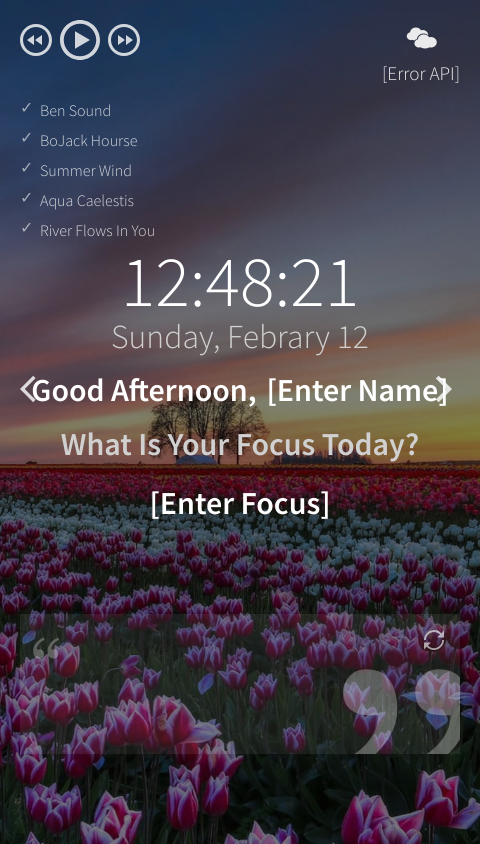
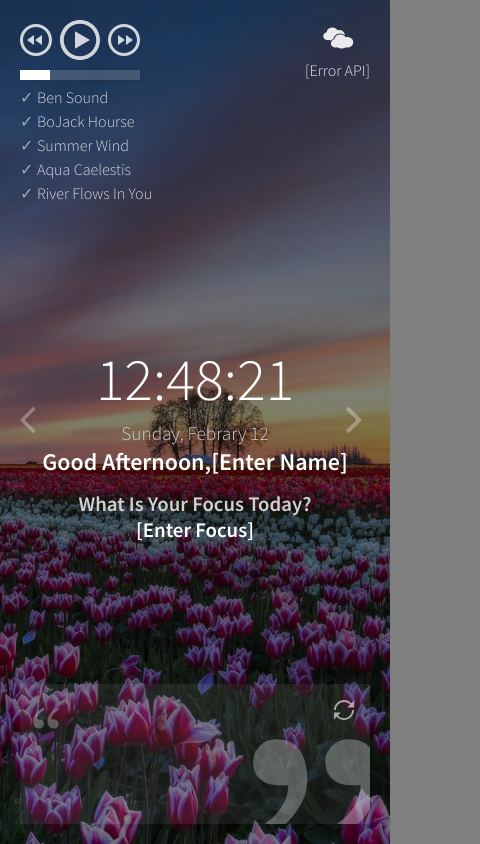
Before and after one commit to viktishchenko/tasks, a plain HTML site: page momentum/index.html in a window 390 px wide. Shown: the whole page, 480 px wide, since content can reach past the window. Drawn offline with Linux system fonts and the light colour scheme; no server answers.

Commit message:
feat: add small screen media css

```diff
--- a/momentum/css/style.css
+++ b/momentum/css/style.css
@@ -11,7 +11,8 @@
 }
 
 body {
-  min-width: 480px;
+  display: flex;
+  flex-direction: column;
   min-height: 100vh;
   font-family: "Source Sans Pro", sans-serif;
   font-size: 16px;
@@ -169,6 +170,7 @@ body {
 .main {
   position: relative;
   display: flex;
+  flex: 1 1 auto;
   flex-direction: column;
   justify-content: center;
   align-items: center;
@@ -183,6 +185,7 @@ body {
   top: 50%;
   margin-top: -16px;
   cursor: pointer;
+  opacity: 0.3;
 }
 
 .slide-prev {
@@ -226,7 +229,7 @@ body {
   justify-content: center;
   align-items: center;
   width: 100%;
-  height: 30vh;
+  height: auto;
   min-height: 160px;
   padding: 20px;
 }
@@ -312,19 +315,37 @@ body {
   opacity: 0.8;
 }
 
+@media (max-width: 1024px) {
+  .volume-controls {
+    width: 120px;
+    opacity: 1;
+  }
+}
+
 @media (max-width: 768px) {
   .time {
     min-height: 80px;
     font-size: 72px;
   }
 
+  .slider-icon {
+    top: 45%;
+  }
+
   .greeting-container {
     min-height: 40px;
     font-size: 32px;
+    white-space: nowrap;
+    flex-wrap: wrap;
+    justify-content: center;
   }
 
   .greeting {
     padding: 5px;
+  }
+
+  .todo-task h2 {
+    margin-bottom: 0;
   }
 
   .name {
@@ -335,3 +356,50 @@ body {
     width: 100%;
   }
 }
+
+@media (max-width: 472px) {
+  .player-controls {
+    margin-bottom: 25px;
+  }
+
+  .volume-controls {
+    height: 10px;
+    top: 50px;
+  }
+
+  .play-item {
+    padding: 2px;
+    padding-left: 17px;
+  }
+
+  .weather {
+    font-size: 1rem;
+  }
+
+  .time {
+    font-size: 60px;
+  }
+
+  .date {
+    font-size: 1.2rem;
+    padding-bottom: 0.1rem;
+  }
+
+  .greeting-container {
+    font-size: 1.5rem;
+    margin-bottom: 0.3rem;
+  }
+
+  .greeting-container span {
+    padding: 0;
+    font-size: inherit;
+  }
+
+  .todo-task h2 {
+    font-size: 1.3rem;
+  }
+
+  .quote {
+    font-size: 1.1rem;
+  }
+}
--- a/momentum/js/script.js
+++ b/momentum/js/script.js
@@ -258,7 +258,8 @@ changeQuote.onclick = function () {
 };
 
 async function getQuote() {
-  const url = `https://quote-garden.herokuapp.com/api/v3/quotes/random`;
+  // const url = `https://quote-garden.herokuapp.com/api/v3/quotes/random`;
+  const url = `https://quote-garden.onrender.com/api/v3/quotes/random`;
 
   const res = await fetch(url);
   const datas = await res.json();
@@ -274,9 +275,9 @@ async function getQuote() {
 function getCity() {
   if (
     localStorage.getItem(".city") === null ||
-    localStorage.getItem(".city") == "Minsk"
+    localStorage.getItem(".city") == "Omsk"
   ) {
-    city.textContent = "Minsk";
+    city.textContent = "Omsk";
   } else {
     city.textContent = localStorage.getItem(".city");
     getWeather();
```
Also changed, not shown: momentum/assets/img/screenshot-momentum.png (added).
